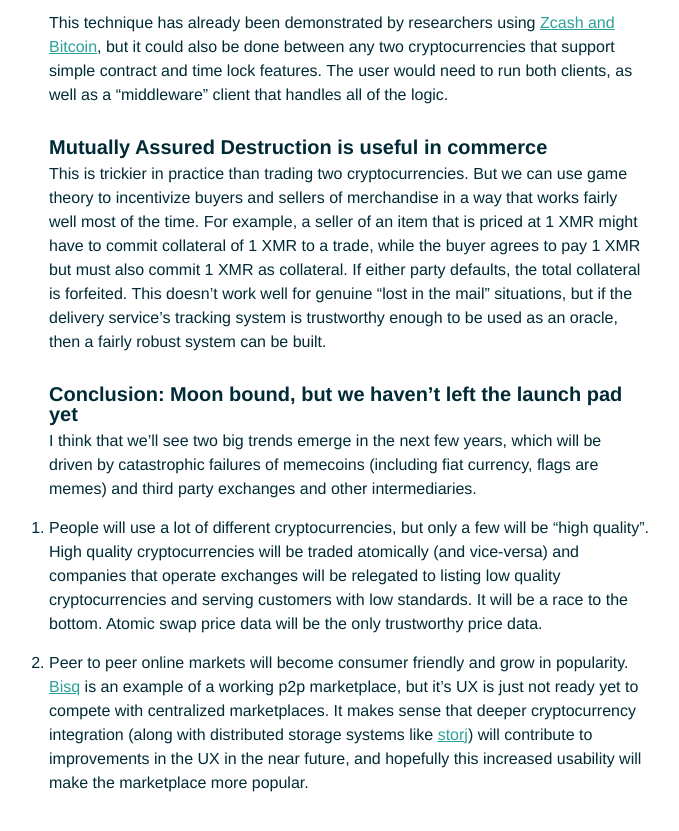
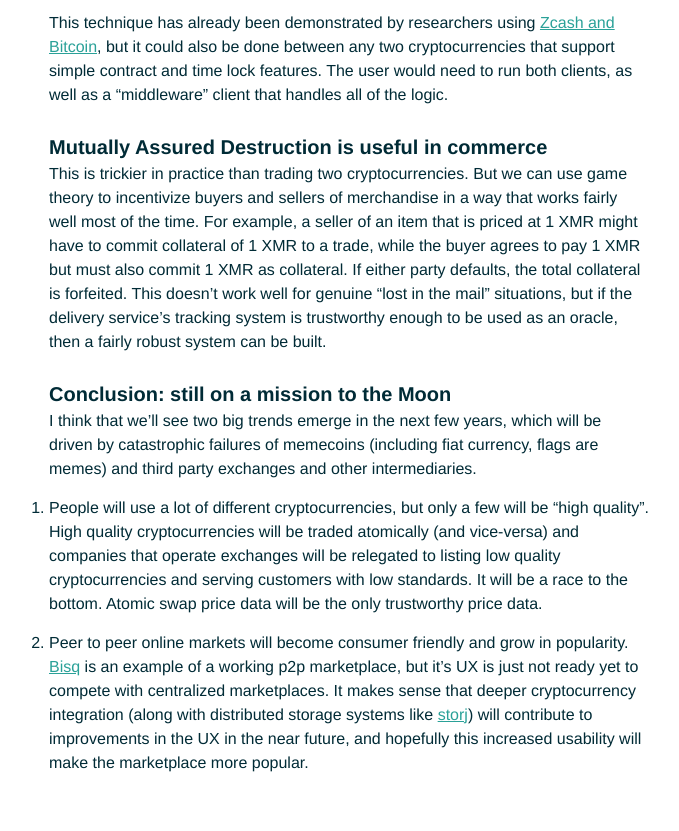
Before and after one commit to rusticbison/website, a Jekyll site: the page built from _posts/2017-09-05-evolution-of-cryptocurrencies.md, in a window 1280 px wide and 900 px high, scrolled down 1309 px. Shown: the top 831 px of the window, without its empty margins (291-970 px from the left). Built offline with Jekyll 4.4.1, drawn with Linux system fonts in a browser that asks for light colours.

Commit message:
update copy

```diff
--- a/_posts/2017-09-05-evolution-of-cryptocurrencies.md
+++ b/_posts/2017-09-05-evolution-of-cryptocurrencies.md
@@ -34,7 +34,7 @@ This technique has already been demonstrated by researchers using [Zcash and Bit
 This is trickier in practice than trading two cryptocurrencies. But we can use game theory to incentivize buyers and sellers of merchandise in a way that works fairly well most of the time. For example, a seller of an item that is priced at 1 XMR might have to commit collateral of 1 XMR to a trade, while the buyer agrees to pay 1 XMR but must also commit 1 XMR as collateral. If either party defaults, the total collateral is forfeited. This doesn't work well for genuine "lost in the mail" situations, but if the delivery service's tracking system is trustworthy enough to be used as an oracle, then a fairly robust system can be built.
 
 
-# Conclusion: Moon bound, but we haven't left the launch pad yet
+# Conclusion: still on a mission to the Moon
 I think that we'll see two big trends emerge in the next few years, which will be driven by catastrophic failures of memecoins (including fiat currency, flags are memes) and third party exchanges and other intermediaries.
 
 1. People will use a lot of different cryptocurrencies, but only a few will be "high quality". High quality cryptocurrencies will be traded atomically (and vice-versa) and companies that operate exchanges will be relegated to listing low quality cryptocurrencies and serving customers with low standards. It will be a race to the bottom. Atomic swap price data will be the only trustworthy price data.
```
